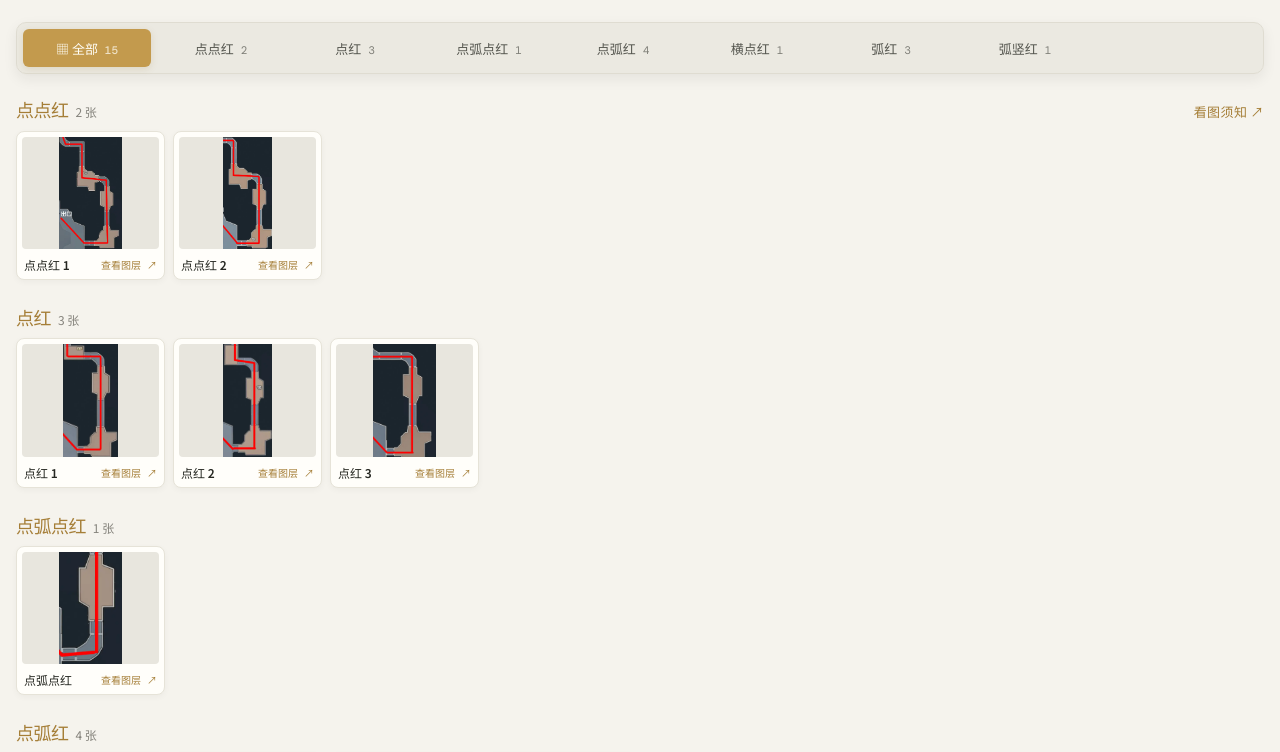
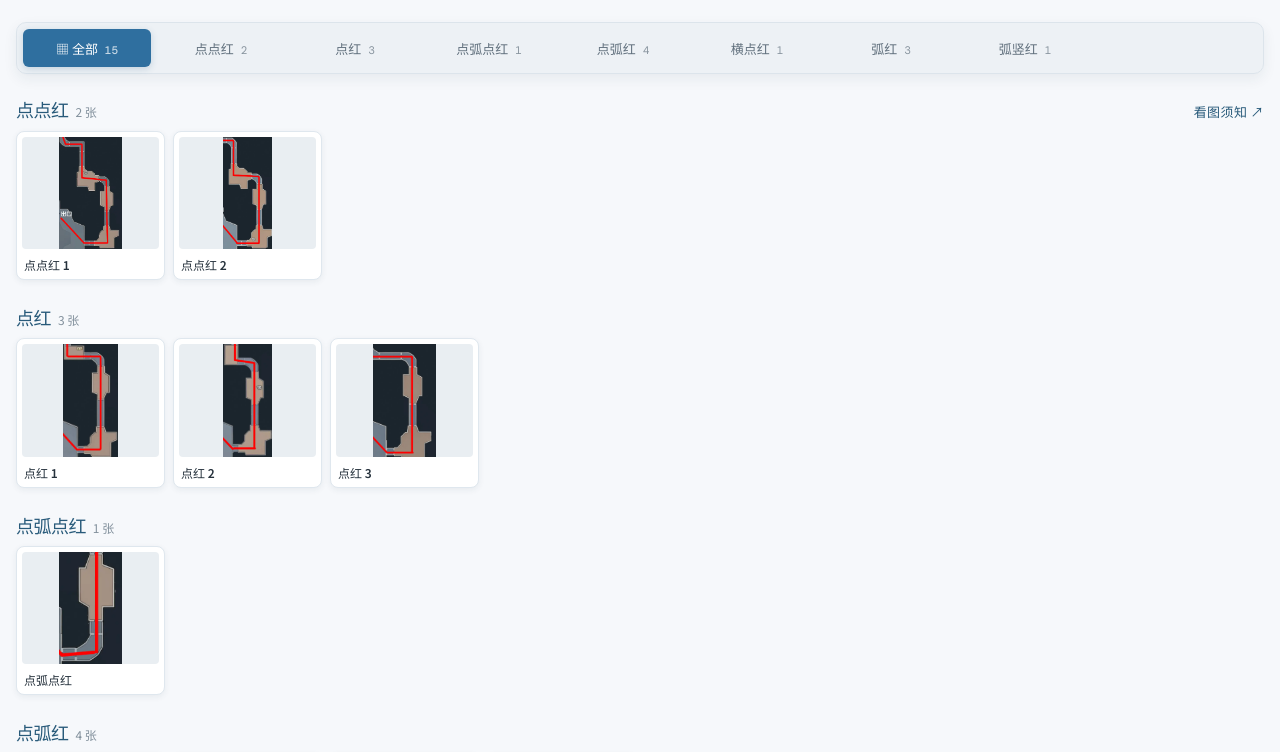
Before and after one commit to chen-le-802/my-idv-jysj, a Vue app: page / in a window 1280 px wide. Shown: the top 752 px of the page. Built offline with nearby package versions, Linux system fonts and the light colour scheme.

Commit message:
style: refresh gallery with cool blue palette

```diff
--- a/src/components/MapCard.vue
+++ b/src/components/MapCard.vue
@@ -10,7 +10,6 @@ defineEmits<{ select: [map: MapEntry] }>()
     <img class="map-card__image" :src="map.cover" :alt="`${map.name} 的封面`" loading="lazy" />
     <span class="map-card__footer">
       <span class="map-card__name">{{ map.name }}</span>
-      <span class="map-card__hint">查看图层 <span aria-hidden="true">↗</span></span>
     </span>
   </button>
 </template>
--- a/src/styles.css
+++ b/src/styles.css
@@ -1,8 +1,8 @@
 @import url('https://fonts.googleapis.com/css2?family=DM+Mono:wght@400;500&family=Noto+Sans+SC:wght@400;500;600;700&display=swap');
 
 :root {
-  color: #252721;
-  background: #f5f3ed;
+  color: #1e2933;
+  background: #f6f8fb;
   font-family: 'Noto Sans SC', system-ui, sans-serif;
   font-synthesis: none;
   text-rendering: optimizeLegibility;
@@ -10,38 +10,37 @@
 
 * { box-sizing: border-box; }
 html { scroll-behavior: smooth; }
-body { margin: 0; min-width: 320px; background: #f5f3ed; }
+body { margin: 0; min-width: 320px; background: #f6f8fb; }
 button { font: inherit; }
-button:focus-visible, a:focus-visible { outline: 3px solid #d1a349; outline-offset: 3px; }
+button:focus-visible, a:focus-visible { outline: 3px solid #5a9cc8; outline-offset: 3px; }
 body.is-viewer-open { overflow: hidden; }
 
 .app-shell { min-height: 100vh; }
 .catalogue { position: relative; width: min(1400px, calc(100% - 32px)); margin: 22px auto 40px; }
 
-.category-list { position: sticky; top: 0; z-index: 5; display: flex; flex-wrap: wrap; gap: 6px; padding: 6px; border: 1px solid #dfdcd1; border-radius: 10px; background: #ebe9e1; box-shadow: 0 5px 14px #1f201812; }
-.category-button { flex: 0 0 128px; min-height: 38px; padding: 7px 10px; border: 0; border-radius: 6px; background: transparent; color: #55564f; cursor: pointer; font-size: 13px; transition: background .2s, color .2s, transform .2s; }
-.category-button:hover { background: #e0ddd3; }
-.category-button--active { background: #c39a4d; color: #fffdf5; font-weight: 700; box-shadow: 0 2px 7px #9d77312b; }
+.category-list { position: sticky; top: 0; z-index: 5; display: flex; flex-wrap: wrap; gap: 6px; padding: 6px; border: 1px solid #dce4eb; border-radius: 10px; background: #edf1f5; box-shadow: 0 5px 14px rgb(34 53 67 / 7%); }
+.category-button { flex: 0 0 128px; min-height: 38px; padding: 7px 10px; border: 0; border-radius: 6px; background: transparent; color: #61707d; cursor: pointer; font-size: 13px; transition: background .2s, color .2s, transform .2s; }
+.category-button:hover { background: #dfe8ef; }
+.category-button--active { background: #2f6f9f; color: #fff; font-weight: 700; box-shadow: 0 2px 7px rgb(37 94 135 / 20%); }
 .category-button small { margin-left: 4px; font-family: 'DM Mono', monospace; font-size: 11px; opacity: .72; }
-.guide-button { margin-left: auto; padding: 2px 0; border: 0; background: transparent; color: #a57e37; cursor: pointer; font-size: 13px; font-weight: 600; letter-spacing: .03em; white-space: nowrap; }
-.guide-button:hover { color: #6f5220; text-decoration: underline; text-underline-offset: 3px; }
+.guide-button { margin-left: auto; padding: 2px 0; border: 0; background: transparent; color: #285a7a; cursor: pointer; font-size: 13px; font-weight: 600; letter-spacing: .03em; white-space: nowrap; }
+.guide-button:hover { color: #1d4b69; text-decoration: underline; text-underline-offset: 3px; }
 
 .map-groups { margin-top: 22px; }
 .map-group { margin-top: 24px; }
 .map-group:first-child { margin-top: 0; }
 .map-group__heading { display: flex; align-items: baseline; gap: 7px; margin-bottom: 8px; }
-.map-group__heading h3 { margin: 0; color: #a57e37; font-size: 18px; letter-spacing: -.03em; }
-.map-group__heading span { color: #85837c; font-size: 12px; }
+.map-group__heading h3 { margin: 0; color: #285a7a; font-size: 18px; letter-spacing: -.03em; }
+.map-group__heading span { color: #82909c; font-size: 12px; }
 .map-grid { display: grid; grid-template-columns: repeat(auto-fill, minmax(138px, 1fr)); gap: 8px; }
 .map-grid--filtered { margin-top: 18px; }
 .filtered-toolbar { display: flex; min-height: 22px; margin-top: 14px; }
-.map-card { padding: 5px; overflow: hidden; border: 1px solid #e6e3d8; border-radius: 8px; background: #fffefa; color: #252721; text-align: left; cursor: pointer; box-shadow: 0 2px 6px #1f20180a; transition: transform .18s ease, box-shadow .18s ease; }
-.map-card:hover { transform: translateY(-2px); box-shadow: 0 7px 16px #1f20181a; }
-.map-card__image { display: block; width: 100%; aspect-ratio: 1.22; object-fit: contain; border-radius: 4px; background: #e8e6de; }
-.map-card__footer { display: flex; align-items: center; justify-content: space-between; gap: 5px; padding: 7px 2px 1px; }
-.map-card__name { overflow: hidden; font-size: 12px; font-weight: 600; text-overflow: ellipsis; white-space: nowrap; }
-.map-card__hint { color: #a57e37; font-family: 'DM Mono', monospace; font-size: 10px; white-space: nowrap; }
-.empty-state { margin: 28px 0; color: #77776f; text-align: center; }
+.map-card { padding: 5px; overflow: hidden; border: 1px solid #dfe7ee; border-radius: 8px; background: #fff; color: #1e2933; text-align: left; cursor: pointer; box-shadow: 0 2px 6px rgb(34 53 67 / 7%); transition: transform .18s ease, box-shadow .18s ease; }
+.map-card:hover { transform: translateY(-2px); box-shadow: 0 7px 16px rgb(34 53 67 / 14%); }
+.map-card__image { display: block; width: 100%; aspect-ratio: 1.22; object-fit: contain; border-radius: 4px; background: #e9eef2; }
+.map-card__footer { display: flex; align-items: center; padding: 7px 2px 1px; }
+.map-card__name { overflow: hidden; color: #25313c; font-size: 12px; font-weight: 600; text-overflow: ellipsis; white-space: nowrap; }
+.empty-state { margin: 28px 0; color: #75808c; text-align: center; }
 
 .viewer { position: fixed; z-index: 10; inset: 0; display: flex; flex-direction: column; padding: 12px clamp(18px, 5vw, 72px) 10px; overflow: hidden; background: #101110; color: #f7f5ed; }
 .viewer__header { display: grid; grid-template-columns: 1fr auto; align-items: center; min-height: 46px; gap: 18px; }
@@ -57,11 +56,11 @@ body.is-viewer-open { overflow: hidden; }
 .layer-tabs__scroll::-webkit-scrollbar { display: none; }
 .layer-tab { height: 32px; border: 0; background: transparent; color: #a5a69f; cursor: pointer; white-space: nowrap; }
 .layer-tab { position: relative; padding: 0 20px; }
-.layer-tab--active { color: #e4bc5d; font-weight: 700; }
-.layer-tab--active::after { position: absolute; right: 17px; bottom: 0; left: 17px; height: 2px; background: #d7ad4d; content: ''; }
+.layer-tab--active { color: #73c2ec; font-weight: 700; }
+.layer-tab--active::after { position: absolute; right: 17px; bottom: 0; left: 17px; height: 2px; background: #50aee1; content: ''; }
 .layer-tab:hover { color: #fffdf5; }
 .viewer__stage { position: relative; flex: 1; min-height: 0; }
-.viewer__canvas { display: grid; height: 100%; min-height: 0; place-items: center; padding: clamp(8px, 2vh, 20px) 0 6px; overflow: hidden; touch-action: none; cursor: zoom-in; }
+.viewer__canvas { position: absolute; inset: 0; display: grid; min-height: 0; place-items: center; padding: clamp(8px, 2vh, 20px) 0 6px; overflow: hidden; touch-action: none; cursor: zoom-in; }
 .viewer__canvas--zoomed { cursor: grab; }
 .viewer__canvas--zoomed:active { cursor: grabbing; }
 .viewer__map { display: block; width: auto; height: auto; max-width: 100%; max-height: 100%; object-fit: contain; user-select: none; -webkit-user-drag: none; animation: fade-in .18s ease-out; }
```
